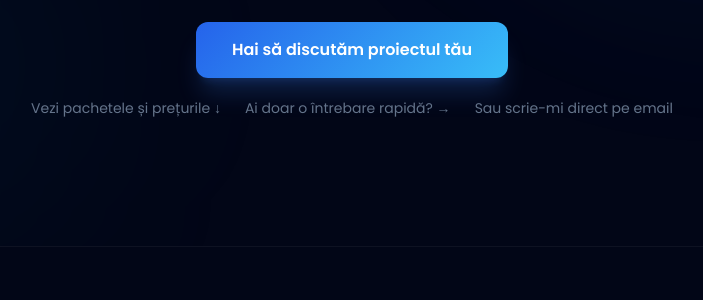
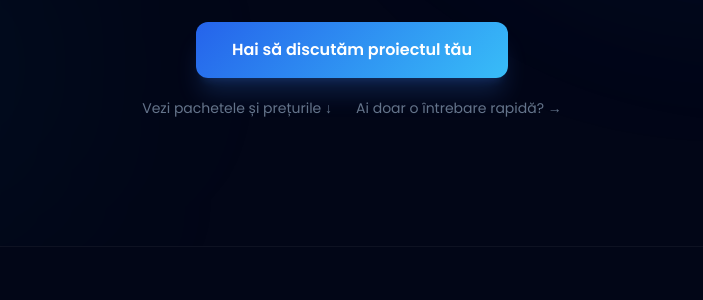
Before and after one commit to SanduAndreea22/andreeatech, a Django app: page / in a window 1280 px wide. Shown: the part 700-1000 px from the top of the page, without its empty margins (288-991 px from the left). Run offline with Django 5.2, Linux system fonts and the light colour scheme; some libraries are stand-ins or nearby versions.

Commit message:
Trim hero secondary links back to 2
The mailto link duplicated "Ai doar o întrebare rapidă?" in intent —
both were "skip the big brief" paths, and email is already visible on
Contact and in the footer. Three small links under the primary CTA
felt like one too many low-stakes choices right at the entry point.

```diff
--- a/templates/website/home.html
+++ b/templates/website/home.html
@@ -34,7 +34,6 @@
         <div class="flex flex-wrap items-center justify-center gap-x-6 gap-y-2 mt-5 text-sm">
             <a href="#pachete" class="text-slate-500 hover:text-blue-400 transition">Vezi pachetele și prețurile ↓</a>
             <a href="{% url 'contact' %}" class="text-slate-500 hover:text-blue-400 transition">Ai doar o întrebare rapidă? →</a>
-            <a href="mailto:andreea.tech@outlook.com" class="text-slate-500 hover:text-blue-400 transition">Sau scrie-mi direct pe email</a>
         </div>
     </div>
 </section>
```
